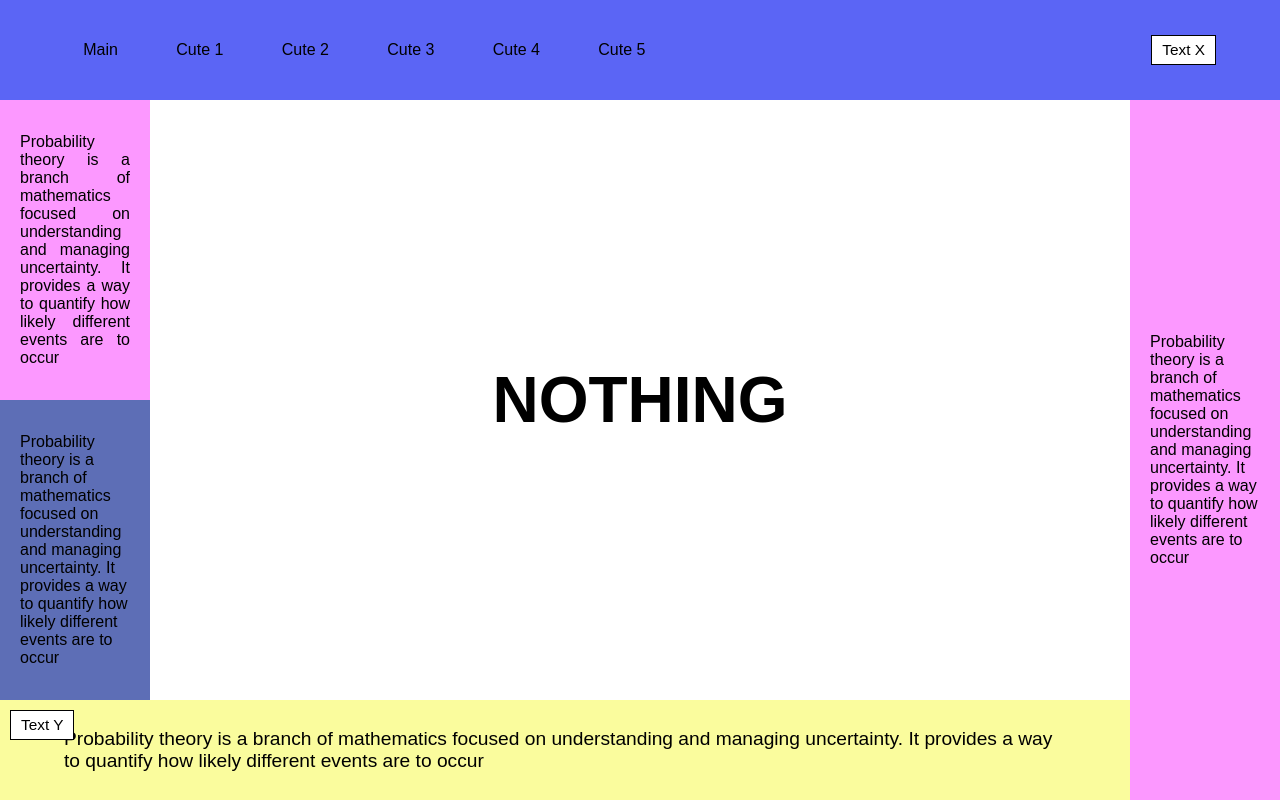
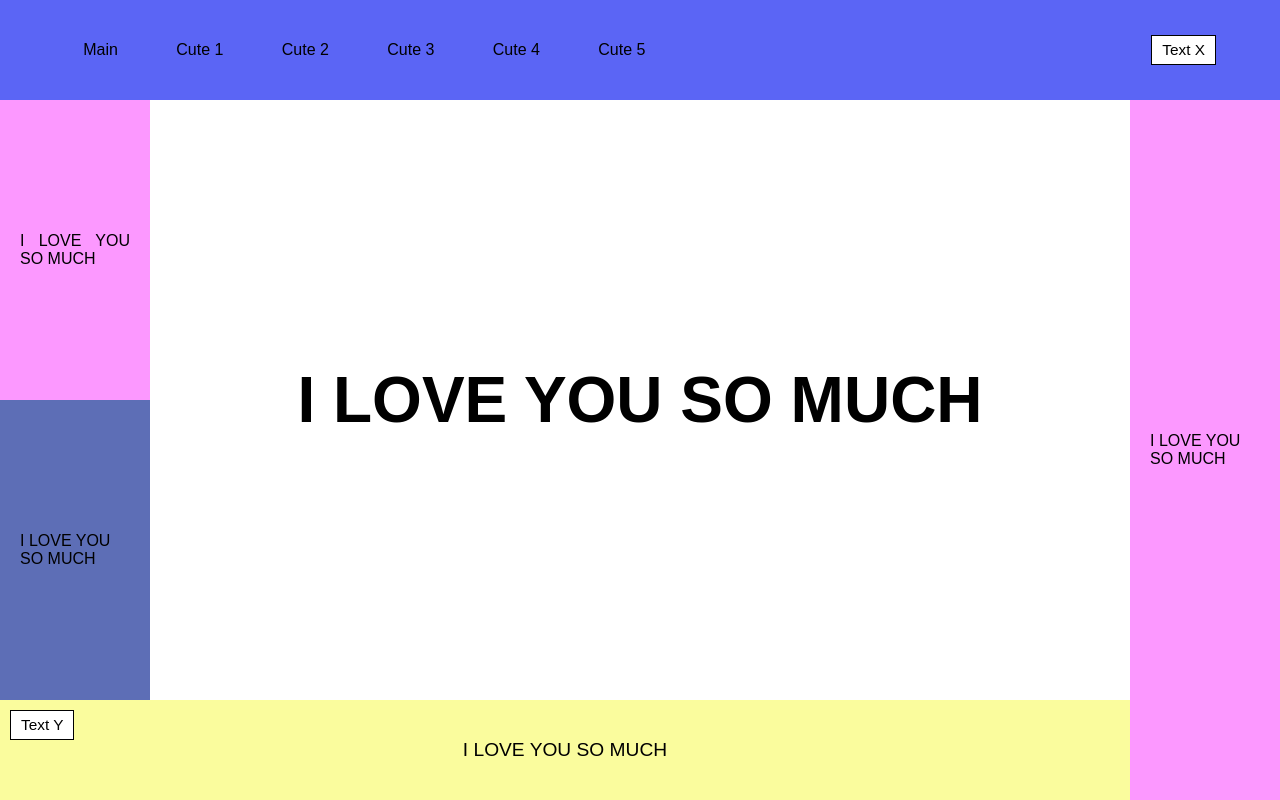
Before and after one commit to vadimstb/Web_laba1, a plain HTML site: page index.html in a window 1280 px wide. Drawn offline with Linux system fonts and the light colour scheme.

Commit message:
Update index.html

```diff
--- a/index.html
+++ b/index.html
@@ -20,19 +20,19 @@
             <span class="text-field">Text X</span>
         </div>
 
-        <div class="menu-left">Probability theory is a branch of mathematics focused on understanding and managing uncertainty. It provides a way to quantify how likely different events are to occur</div>
+        <div class="menu-left">I LOVE YOU SO MUCH</div>
 
         <div class="main-content">
             <div id="main-page">
-                NOTHING
+                I LOVE YOU SO MUCH
             </div>
         </div>
 
-        <div class="sidebar-right">Probability theory is a branch of mathematics focused on understanding and managing uncertainty. It provides a way to quantify how likely different events are to occur</div>
-        <div class="menu-left-bottom">Probability theory is a branch of mathematics focused on understanding and managing uncertainty. It provides a way to quantify how likely different events are to occur</div>
+        <div class="sidebar-right">I LOVE YOU SO MUCH</div>
+        <div class="menu-left-bottom">I LOVE YOU SO MUCH</div>
 
         <div class="footer">
-            Probability theory is a branch of mathematics focused on understanding and managing uncertainty. It provides a way to quantify how likely different events are to occur
+            I LOVE YOU SO MUCH
             <span class="text-field-footer">Text Y</span>
         </div>
     </div>
```
